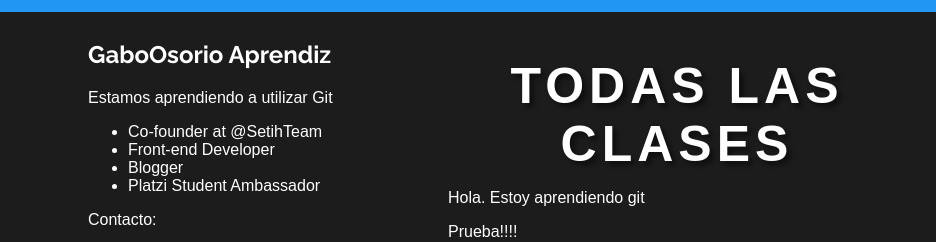
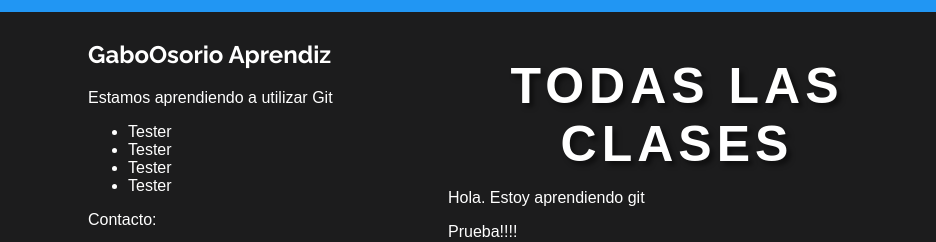
Before and after one commit to GaboOsorio/Prueba, a plain HTML site: page index.html in a window 1280 px wide. Shown: the part 4120-4362 px from the top of the page, 344-1280 px from the left. Drawn offline with nearby package versions, Linux system fonts and the light colour scheme; a web font is replaced by a local one.

Commit message:
Pruebas 33

```diff
--- a/index.html
+++ b/index.html
@@ -176,10 +176,10 @@
             <h2>GaboOsorio Aprendiz</h2>
             <p>Estamos aprendiendo a utilizar Git</p>
             <ul>
-                <li>Co-founder at @SetihTeam</li>
-                <li>Front-end Developer</li>
-                <li>Blogger</li>
-                <li>Platzi Student Ambassador</li>
+                <li>Tester</li>
+                <li>Tester</li>
+                <li>Tester</li>
+                <li>Tester</li>
             </ul>
             <p>Contacto: </p>
             <a href="https://github.com/FiliMX"><i class="fa fa-github fa-2x"></i></a>
```
